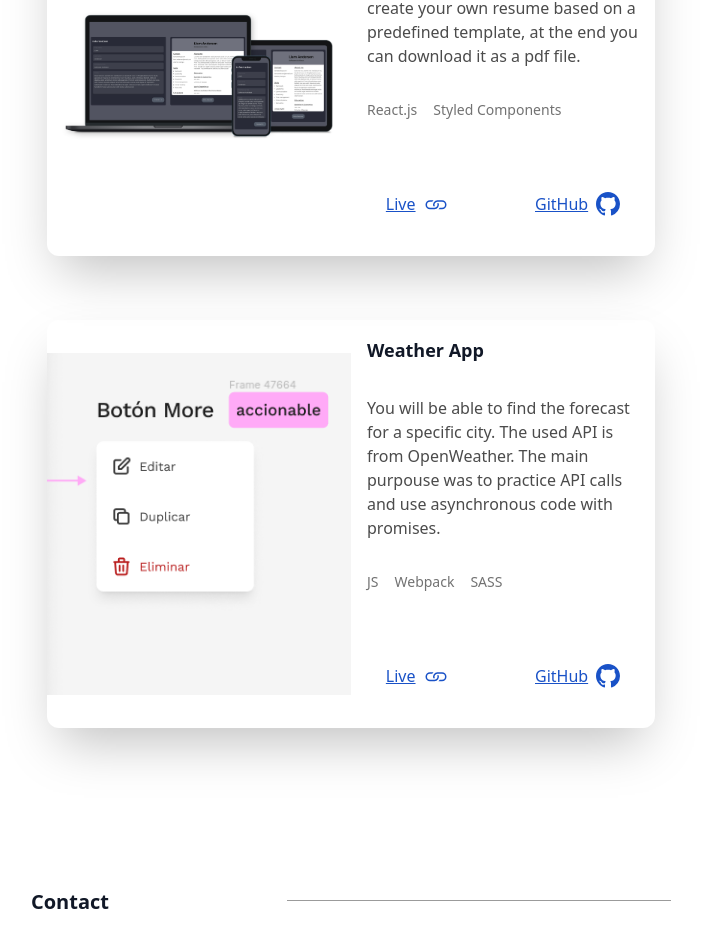
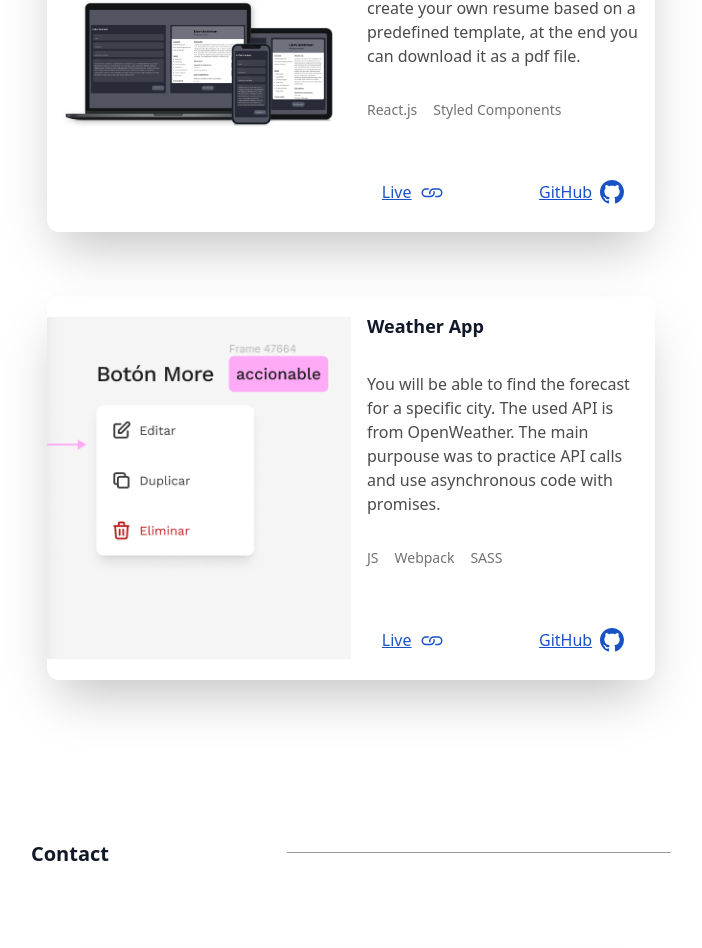
Before and after one commit to LPRegen/portfolio, a Next.js app: page / in a window 1280 px wide. Shown: the part 2098-3046 px from the top of the page, without its empty margins (289-991 px from the left). Built offline with nearby package versions, Linux system fonts and the light colour scheme.

Commit message:
refactor: modify styles

```diff
--- a/components/Projects.tsx
+++ b/components/Projects.tsx
@@ -58,9 +58,9 @@ export const Projects = () => {
   };
 
   const Links = ({ live, repo }: { live: string; repo: string }) => {
-    const anchorStyle = 'flex gap-2 text-primary-800/90 underline p-2';
+    const anchorStyle = 'flex gap-2 text-primary-800/90 underline p-3';
     return (
-      <div className="grid grid-cols-2 gap-12 mt-8 mb-4">
+      <div className="grid grid-cols-2 gap-12 mt-4">
         <Link href={live}>
           <a
             target="_blank"
```
